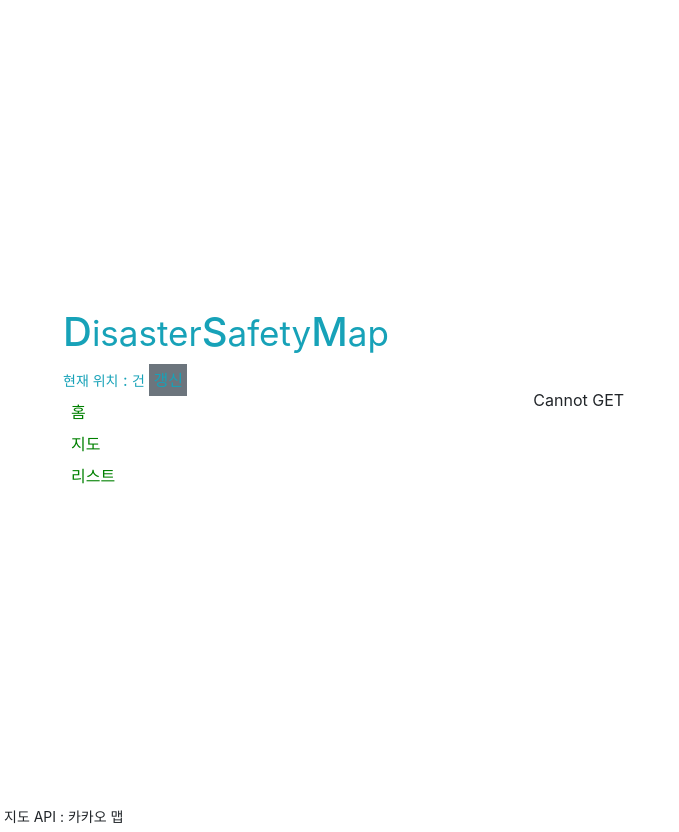
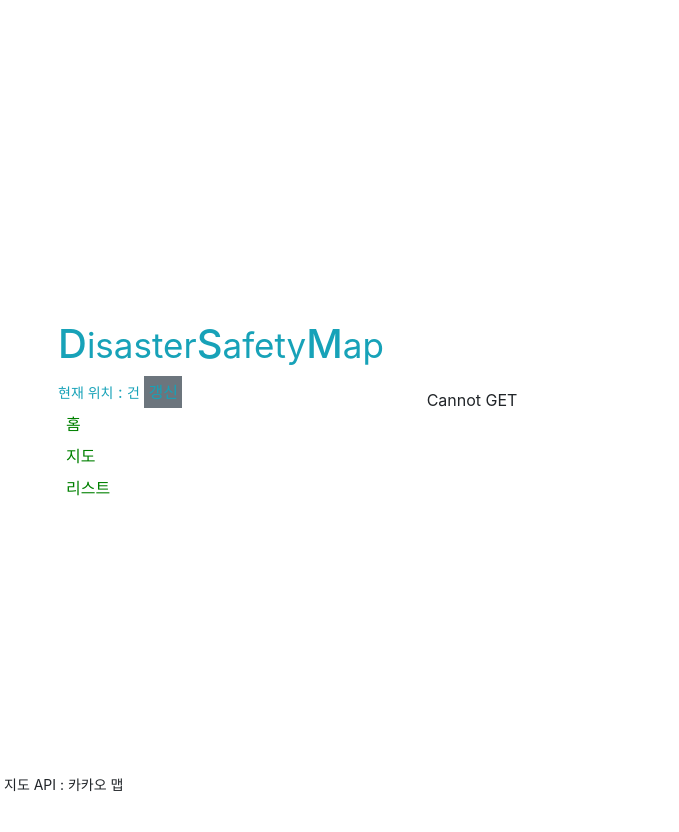
Before and after one commit to zmdkdkt321/DisasterMapping, a Python web app: template dsmap/src/main/resources/templates/index.html in a window 1280 px wide. Shown: the whole page, without its empty margins (0-679 px from the left). After the commit the page ends 792 px from the top, so only its background shows below. Run offline with Jinja, Linux system fonts and the light colour scheme; the template is opened without the code that fills it, so the values that code supplies are empty; some libraries are stand-ins or nearby versions.

Commit message:
style: menu 고정 및 index.html, msgList.html의 margin, padding 값 변경 client.js의 리스트 상세보기 함수 수정 dsmap.css에서 menu 고정을 위한 함수 추가

```diff
--- a/dsmap/src/main/resources/static/css/dsmap.css
+++ b/dsmap/src/main/resources/static/css/dsmap.css
@@ -1,5 +1,21 @@
 body {
     height: 100vh;
+}
+
+.summery{
+    position: fixed;
+    bottom: 0px;
+    left: 0px;
+    background: rgb(0.1);
+}
+
+.menu {
+    position: fixed;
+    top: 40%;
+    bottom: auto;
+    left: 10px;
+    white: 100%;
+    z-index: 1;
 }
 
 .p-hvr {
--- a/dsmap/src/main/resources/static/js/mainjs.js
+++ b/dsmap/src/main/resources/static/js/mainjs.js
@@ -4,32 +4,41 @@
 // 페이지가 로드될 때 실행되는 함수
 
 window.onload = Client.loadMain;
-
 let sseSource = null;
 Server.sseConn(sseSource);
+var infowindow = null;
+var map = null;
+var clusterer = null;
 
+initMap();
 window.addEventListener('beforeunload', function (e) {
     Server.closeSSE(sseSource);
 });
 
-var infowindow = null;
-var map = new kakao.maps.Map(document.getElementById('map'),
+
+
+
+export function initMap(){
+
+    map = new kakao.maps.Map(document.getElementById('map'),
      {
          center: new kakao.maps.LatLng(36.3504, 127.3845),
          level: 13 // 지도의 초기 확대 레벨
      });
 
-
-var clusterer = new kakao.maps.MarkerClusterer({
+    clusterer = new kakao.maps.MarkerClusterer({
         map: map,
         averageCenter: true,
         minLevel: 6
     });
     map.setDraggable(true);
+}
+
+let myList = [];
 
 export function fetchDataAndPlotMarkers() {
 // 데이터 불러오는 부부
-    fetch("/json/dummy.json")
+    fetch("/msg")
         .then(response => {
             if (!response.ok) {
                 throw new Error('Network response was not ok ' + response.statusText);
@@ -45,8 +54,17 @@
             }
 
 
+
           var x = localStorage.getItem('x');
           var y = localStorage.getItem('y');
+
+          var imageSrc = 'http://localhost:8080/img/green', // 마커이미지의 주소입니다
+              imageSize = new kakao.maps.Size(28, 32), // 마커이미지의 크기입니다
+              imageOption = {offset: new kakao.maps.Point(27, 69)}; // 마커이미지의 옵션입니다. 마커의 좌표와 일치시킬 이미지 안에서의 좌표를 설정합니다.
+
+          // 마커의 이미지정보를 가지고 있는 마커이미지를 생성합니다
+          var markerImage = new kakao.maps.MarkerImage(imageSrc, imageSize, imageOption);
+
 
           if (x !== null && y !== null) {
                var mp  = new kakao.maps.LatLng(x, y);
@@ -63,8 +81,11 @@
                 var markerPosition = new kakao.maps.LatLng(parseFloat(item.x), parseFloat(item.y));
                 var marker = new kakao.maps.Marker({
                     map: map,
-                    position: markerPosition
+                    position: markerPosition,
+                    image: markerImage
                 });
+
+                myList.push(marker);
                 clusterer.addMarker(marker);
 
                 // 마커에 이벤트 리스너 등록
@@ -73,6 +94,7 @@
                 });
 
                 // 마우스 호버 이벤트
+                // TODO [javascript] 해당 하는 폴리건 표시
                 kakao.maps.event.addListener(marker, 'mouseover', function() {
                     displayAreaInfo(markerPosition, item, infowindow);
                 });
@@ -104,6 +126,12 @@
 export function loadMap() { //main에 지도 페이지 비동기 연결
 //            mapMsgListJson(); //초기 리스트 생성
 //            mapMake()//카카오맵 생성 및 클러스트, 마커 생성
+
+    clusterer.clear();
+    myList.forEach(function(obj) {
+        obj.setMap(null);
+    });
+
     const container = document.getElementById("content");
             // 가져온 데이터를 해당 div에 추가
     container.innerHTML = "";
--- a/dsmap/src/main/resources/templates/index.html
+++ b/dsmap/src/main/resources/templates/index.html
@@ -23,12 +23,13 @@
 <!--        left: 0; /* 화면의 왼쪽에 고정 */-->
 <!--        width: 100%;-->
 <!--        z-index: 1000;-->
-<!--        }-->
+<!--}-->
 <!--</style>-->
 
 <div class="container-fluid row m-0 p-0 h-100">
 
-    <div class="col-sm-5" style="margin-top: auto; margin-bottom: auto">
+    <div class="col-sm-4" style="margin-top: auto; margin-bottom: auto">
+        <div class="menu">
             <div class="container-fluid m-0 p-0" id="top_head">
                 <div class="d-flex mx-5">
                     <p class="h1 text-info text-conter d-lg-none m-0"><a class="nav-link a-hvr d-lg-none text-reset p-0" onclick="loadMain()">DSMAP</a></p>
@@ -71,10 +72,9 @@
                 </ul>
             </div>
             <!--</nav>-->
-
-
         </div>
-    <div class="col-sm-7 my-auto p-0">
+    </div>
+    <div class="col-sm-8 my-auto p-0">
         <section id="section1">
             <div id="content" class="container-fluid m-0 p-0">
                 <div id target></div>
@@ -85,9 +85,9 @@
 
 </div>
 
-<div class="summery m-0 p-1">
+<div class="summery m-0 p-0 pl-1 pb-1 align-content-center">
     <p class="m-0 p-0"><small>지도 API : 카카오 맵</small></p>
-    <p id="time" class="m-0 p-0"><small></small></p>
+    <p class="m-0 p-0"><small id="time"></small></p>
 
 </div>
 
```
Also changed, not shown: dsmap/src/main/resources/static/js/client.js (+64 -39 lines), dsmap/src/main/resources/templates/msgList.html (+4 -7 lines). Lines whose indentation alone changed are shown as unchanged.
